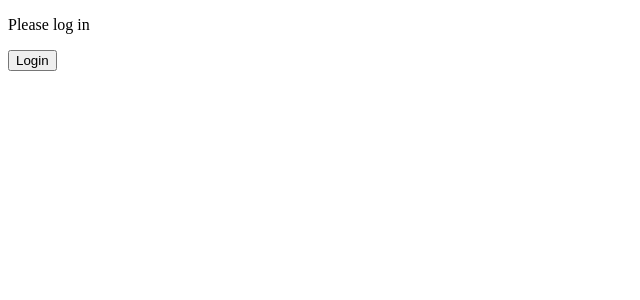
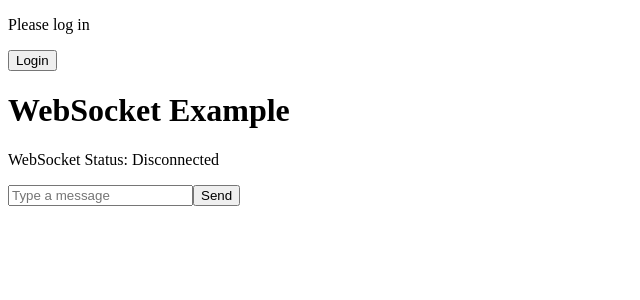
Before and after one commit to Iminiume/custom-hooks, a React (Create React App) app: page / in a window 1280 px wide. Shown: the top 300 px of the page, without its empty margins (0-640 px from the left). Built offline with nearby package versions, Linux system fonts and the light colour scheme; no server answers.

Commit message:
feat: :sparkles: Added the WebSocket hook

```diff
--- a/src/App.js
+++ b/src/App.js
@@ -1,10 +1,13 @@
-import React, { useEffect, useCallback } from "react";
+import React, { useEffect, useCallback, useState } from "react";
+
 import useGenerateUuid from "./hooks/useGenerateUuid";
 import { useSetCookie } from "./hooks/useSetCookie";
 import useAuthentication from "./hooks/useAuthentication";
 import useUserToken from "./hooks/useUserToken";
+import useWebSocket from "./hooks/useWebSocket";
 
 function App() {
+  // Adding uuid to the cookies in the first render
   const { setCookie, getCookie } = useSetCookie();
   const uuid = useGenerateUuid();
   const cookieName = "_uuid";
@@ -13,10 +16,12 @@ function App() {
     setCookie(cookieName, uuid, daysToExpire);
   }, [uuid]);
 
+  // Adding authToken to the cookies (cause it is not initilized at the first render we should reload the page)
   const TOKEN_KEY = "authToken";
   const authToken = getCookie(TOKEN_KEY);
   const { login, logout } = useAuthentication(TOKEN_KEY);
   const userToken = useUserToken(32);
+
   const handleLogin = () => {
     login(userToken);
   };
@@ -24,7 +29,7 @@ function App() {
     logout();
   };
 
-  const renderAuthClient = useCallback(() => {
+  const renderAuthExample = useCallback(() => {
     return (
       <div>
         {authToken ? (
@@ -42,7 +47,43 @@ function App() {
     );
   }, [authToken]);
 
-  return <>{renderAuthClient()}</>;
+  // Using the websocket to update the browserk
+
+  const [inputMessage, setInputMessage] = useState("");
+  const { isOpen, message, sendWebSocketMessage } = useWebSocket(
+    "wss://www.example.com/socketserver"
+  );
+
+  const handleMessageSend = () => {
+    sendWebSocketMessage({ text: inputMessage });
+    setInputMessage("");
+  };
+
+  const renderWebSocketExample = useCallback(() => {
+    return (
+      <div>
+        <h1>WebSocket Example</h1>
+        <p>WebSocket Status: {isOpen ? "Connected" : "Disconnected"}</p>
+        <div>
+          <input
+            type="text"
+            value={inputMessage}
+            onChange={(e) => setInputMessage(e.target.value)}
+            placeholder="Type a message"
+          />
+          <button onClick={handleMessageSend}>Send</button>
+        </div>
+        {message && <p>Received Message: {message.text}</p>}
+      </div>
+    );
+  }, [inputMessage]);
+
+  return (
+    <>
+      {renderAuthExample()}
+      {renderWebSocketExample()}
+    </>
+  );
 }
 
 export default App;
--- a/src/hooks/useSetCookie.js
+++ b/src/hooks/useSetCookie.js
@@ -1,19 +1,18 @@
 export function useSetCookie(name, value, daysToExpire) {
   const setCookie = (name, value, daysToExpire) => {
     if (!getCookie(name)) {
-      console.log("first");
       const date = new Date();
       date.setTime(date.getTime() + daysToExpire * 24 * 60 * 60 * 1000);
       const expires = `expires=${date.toUTCString()}`;
       document.cookie = `${name}=${value}; ${expires}; path=/`;
       window.location.reload();
-      console.log("Cookie", name, "Made succesfully");
+      // console.log("Cookie", name, "Made succesfully");
     }
   };
   const removeCookie = (name) => {
     document.cookie = `${name}=; expires=Thu, 01 Jan 1970 00:00:00 UTC; path=/;`;
     window.location.reload();
-    console.log("Cookie", name, "removed successfully");
+    // console.log("Cookie", name, "removed successfully");
   };
 
   const getCookie = (name) => {
--- /dev/null
+++ b/src/hooks/useWebSocket.js
@@ -0,0 +1,43 @@
+import { useState, useEffect } from "react";
+
+function useWebSocket(url) {
+  const [socket, setSocket] = useState(null);
+  const [isOpen, setIsOpen] = useState(false);
+  const [message, setMessage] = useState(null);
+
+  useEffect(() => {
+    // Create a new WebSocket connection when the component mounts
+    const newSocket = new WebSocket(url);
+
+    newSocket.onopen = () => {
+      setIsOpen(true);
+    };
+
+    newSocket.onmessage = (event) => {
+      const data = JSON.parse(event.data);
+      setMessage(data);
+    };
+
+    newSocket.onclose = () => {
+      setIsOpen(false);
+    };
+
+    setSocket(newSocket);
+
+    // Close the WebSocket connection when the component unmounts
+    // Write me a function for doubling the number
+    return () => {
+      newSocket.close();
+    };
+  }, [url]);
+
+  const sendWebSocketMessage = (data) => {
+    if (isOpen) {
+      socket.send(JSON.stringify(data));
+    }
+  };
+
+  return { isOpen, message, sendWebSocketMessage };
+}
+
+export default useWebSocket;
```
